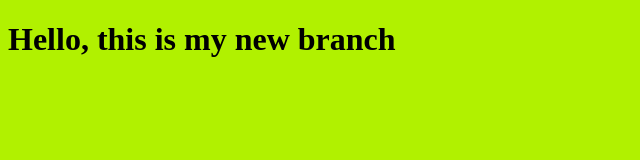
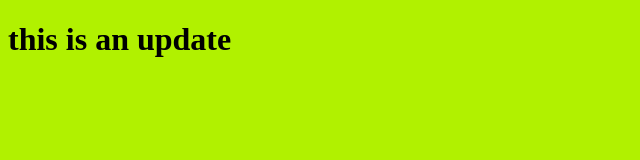
Before and after one commit to Elif-Alhussein/myproject, a plain HTML site: page index.html in a window 1280 px wide. Shown: the whole page, without its empty margins (0-640 px from the left). Drawn offline with Linux system fonts and the light colour scheme.

Commit message:
edit the html file

```diff
--- a/index.html
+++ b/index.html
@@ -7,7 +7,7 @@
     <link rel="stylesheet" href="style.css">
 </head>
 <body>
-    <h1>Hello, this is my new branch</h1>
+    <h1>this is an update</h1>
     <script src="app.js"></script>
 </body>
 </html>
```
